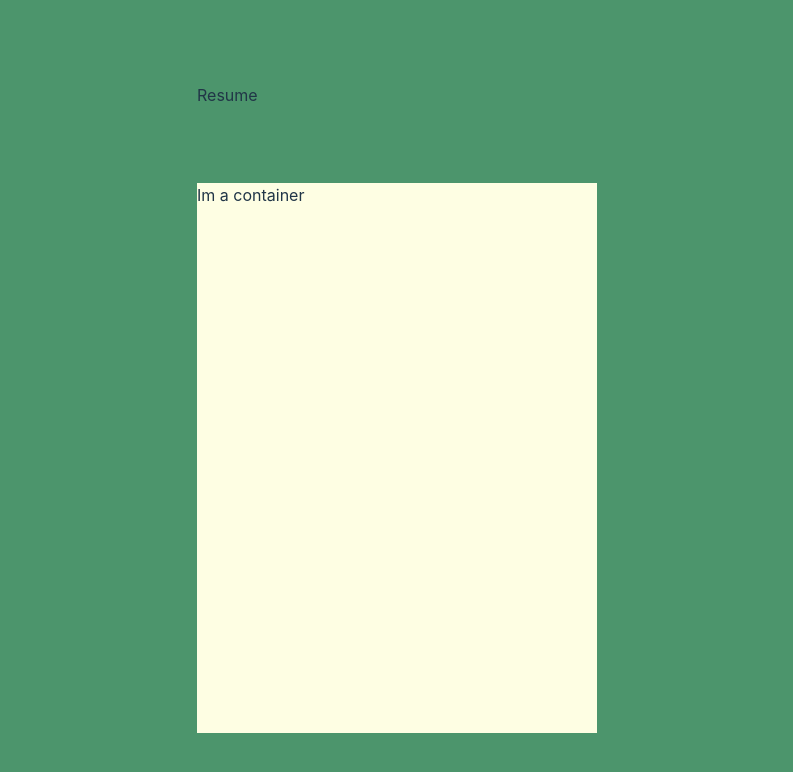
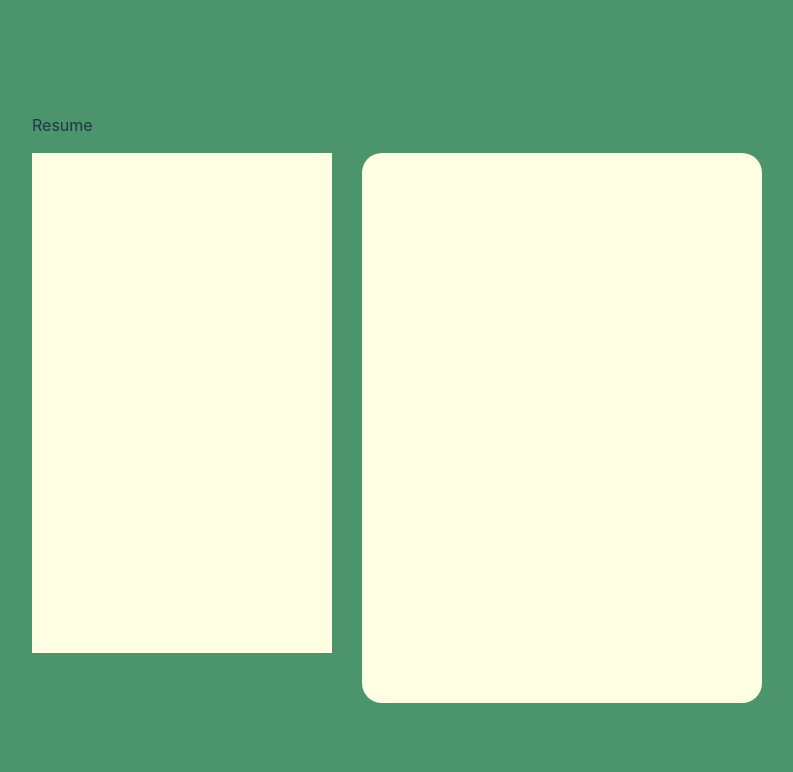
Before and after one commit to michimochi25/Terrible-Ideas-Hackathon, a React (Vite) app in the folder vite-project/: page /resume in a window 1280 px wide. Shown: the top 772 px of the page, without its empty margins (243-1036 px from the left). Built offline with nearby package versions, Linux system fonts and the light colour scheme.

Commit message:
updated css

```diff
--- a/vite-project/src/App.css
+++ b/vite-project/src/App.css
@@ -13,8 +13,17 @@ html {
   background-color: #4C956C;
 }
 
+.image {
+  background-color: #FEFEE3;
+  width: 300px;
+  height: 500px;
+}
+
 .container {
   display: grid;
+  text-align: center;
+  vertical-align: middle;
+  grid-template-columns: auto auto;
   gap: 30px;
 }
 
@@ -22,4 +31,5 @@ html {
   background-color: #FEFEE3;
   width: 400px;
   height: 550px;
+  border-radius: 20px;
 }
--- a/vite-project/src/pages/resume.jsx
+++ b/vite-project/src/pages/resume.jsx
@@ -1,17 +1,14 @@
 
 function Resume() {
-
   return (
     <div className="resume">
+      <p>Resume</p>
       <div className="container">
-        <p>Resume</p>
-
         <div className="image">
           {/* image */}
         </div>
         <div className="resume-container">
           {/* CV */}
-          Im a container
         </div>
       </div>
     </div>
```
